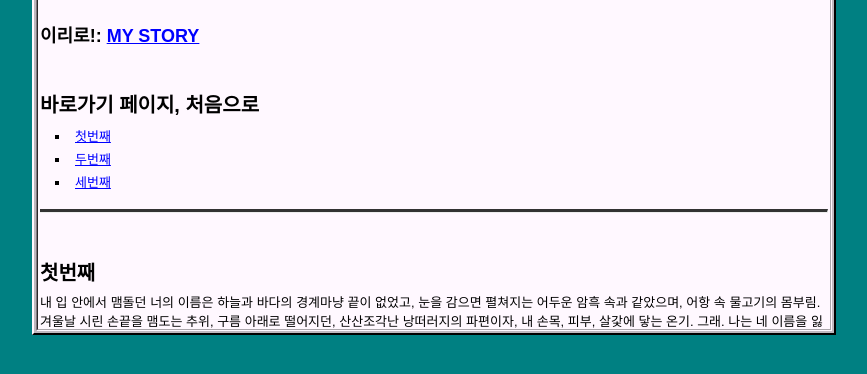
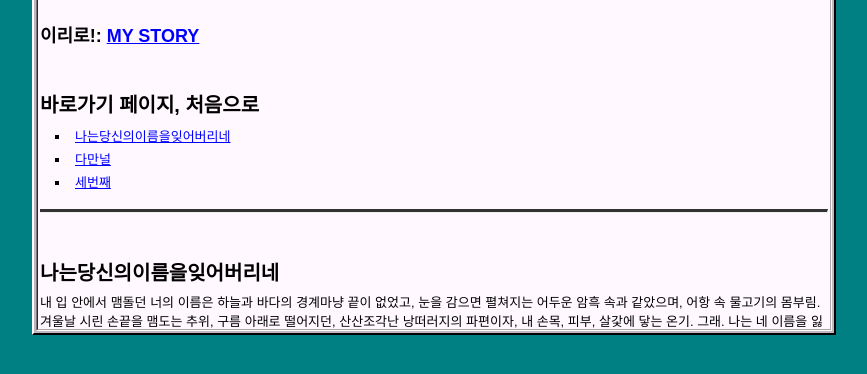
Before and after one commit to imrealz/imrealz.github.com23, a Jekyll site: the page built from _posts/2020-02-16-내첫번째.md, in a window 1280 px wide, cut to the strip 578-952 px from the top of the page. Shown: the whole strip, without its empty margins (206-1073 px from the left). Built offline with Jekyll 4.4.1, drawn with Linux system fonts in a browser that asks for light colours.

Commit message:
Update 2020-02-16-내첫번째.md

```diff
--- a/_posts/2020-02-16-내첫번째.md
+++ b/_posts/2020-02-16-내첫번째.md
@@ -15,13 +15,13 @@ HI
 
 # <a name="top"></a>바로가기 페이지, 처음으로
 
-* [첫번째](#첫번째)
-* [두번째](#두번째)
+* [나는당신의이름을잊어버리네](#첫번째)
+* [다만널](#다만널)
 * [세번째](#세번째)
 
 ***
 
-# <a name="첫번째"></a>첫번째
+# <a name="첫번째"></a>나는당신의이름을잊어버리네
 
 
 내 입 안에서 맴돌던 너의 이름은 하늘과 바다의 경계마냥 끝이 없었고, 눈을 감으면 펼쳐지는 어두운 암흑 속과 같았으며, 어항 속 물고기의 몸부림. 겨울날 시린 손끝을 맴도는 추위, 구름 아래로 떨어지던, 산산조각난 낭떠러지의 파편이자, 내 손목, 피부, 살갗에 닿는 온기. 그래. 나는 네 이름을 잃어버리곤 한다. 열, 하고 숨…… 하나, 하고 잃는다.
@@ -55,7 +55,7 @@ HI
 
 
 
-# <a name="두번째"></a>두번째
+# <a name="다만널"></a>다만널
 
 철든 노을은 바다를 비췄고 그 바다 속에서 달은 너를 비췄다. 일그러진 달, 일그러질 너.
 
@@ -81,6 +81,9 @@ HI
 
 
 
-> 아직 열여덟을 떠나지 못하여 차마 너의 이름을 발음할 수 없다
+아직 열여덟을 떠나지 못하여 차마 너의 이름을 발음할 수 없다
+서툴렀던 우리의 청춘은 나비가 되어.
+
+
 
 [[Top]](#top)
```
